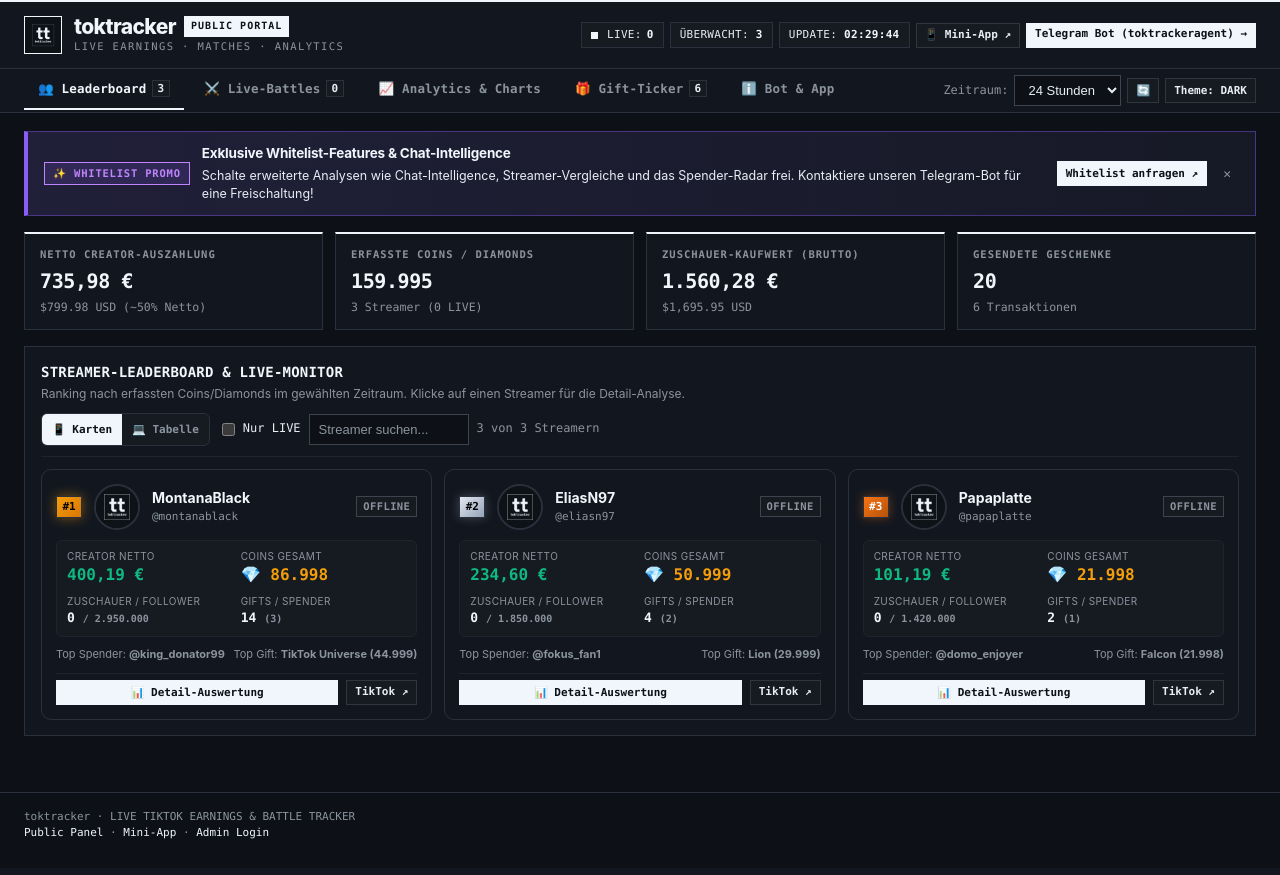
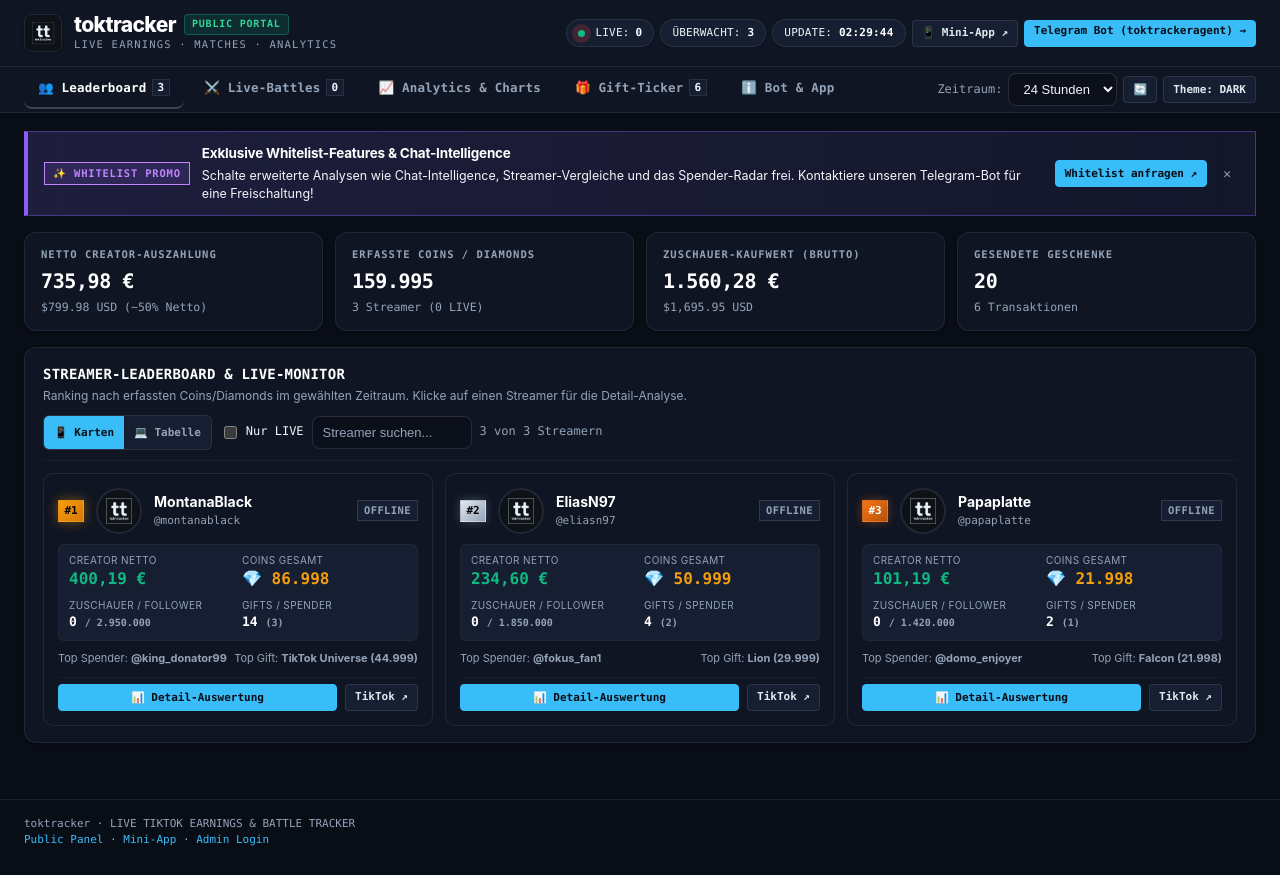
Before and after one commit to protocatzk/toktracker, a FastAPI app: page / in a window 1280 px wide. Before the commit the page ends 839 px from the top, so only its background shows below. Run offline with FastAPI, Linux system fonts and the light colour scheme; data comes from the database, SQL or seed files in the repository; data that the repository does not hold is empty; some libraries are stand-ins or nearby versions.

Commit message:
fix(theme&routes): Fix /donor-radar route alias, integrate chat-intelligence & modernize themes
- Added /radar route alias in app.py to prevent 404s and redirect/serve donor radar
- Corrected links in App.vue navigation to canonical /donor-radar
- Prominently integrated Chat-Intelligence and Mini-App shortcuts across App.vue and PublicApp.vue
- Added direct quick action buttons for Chat-Intelligence and Spender-Radar in miniapp.html
- Modernized theme design system across style.css and miniapp.css (radii, soft shadows, futuristic dark palette, glowing accents)
- Verified all 23 backend component tests pass cleanly

```diff
--- a/app.py
+++ b/app.py
@@ -634,6 +634,7 @@
 
 
 @app.get("/donor-radar", response_class=HTMLResponse, include_in_schema=False)
+@app.get("/radar", response_class=HTMLResponse, include_in_schema=False)
 async def donor_radar_page(
     request: Request,
     toktracker_admin_session: Optional[str] = Cookie(default=None),
--- a/frontend/src/PublicApp.vue
+++ b/frontend/src/PublicApp.vue
@@ -17,6 +17,7 @@
         </a>
 
         <div class="header-actions" style="display:flex; gap:10px; align-items:center;">
+          <a href="/miniapp" target="_blank" class="btn-link sm secondary">📱 Mini-App ↗</a>
           <button type="button" class="sm secondary" @click="toggleTheme">
             Theme: {{ currentTheme.toUpperCase() }}
           </button>
--- a/static/style.css
+++ b/static/style.css
@@ -1,101 +1,128 @@
 :root,
 [data-theme="dark"] {
-    --bg-body: #0d1117;
-    --bg-surface: #12171f;
-    --bg-subtle: #161b22;
-    --bg-row-even: #0f141b;
-    --bg-row-hover: #1c222b;
-    --bg-input: #0d1117;
-    --border-color: #2a313c;
-    --border-strong: #f0f6fc;
-    --border-subtle: #1e242d;
-    --border-input: #3d444d;
-    --border-focus: #f0f6fc;
-    --text-main: #e6edf3;
-    --text-strong: #f0f6fc;
-    --text-muted: #8b949e;
-    --link-color: #f0f6fc;
-
-    --btn-bg: #161b22;
-    --btn-bg-hover: #21262d;
-    --btn-border: #30363d;
-    --btn-text: #e6edf3;
-
-    --btn-primary-bg: #f0f6fc;
-    --btn-primary-bg-hover: #ffffff;
-    --btn-primary-border: #f0f6fc;
-    --btn-primary-text: #0d1117;
-
-    --btn-danger-bg: rgba(248, 81, 73, 0.12);
-    --btn-danger-bg-hover: rgba(248, 81, 73, 0.24);
-    --btn-danger-border: rgba(248, 81, 73, 0.45);
-    --btn-danger-text: #ff7b72;
-
-    --tag-live-bg: #f0f6fc;
-    --tag-live-border: #f0f6fc;
-    --tag-live-text: #0d1117;
-
-    --tag-poll-bg: rgba(240, 246, 252, 0.08);
-    --tag-poll-border: #8b949e;
-    --tag-poll-text: #f0f6fc;
-
-    --tag-danger-bg: rgba(248, 81, 73, 0.18);
-    --tag-danger-border: #f85149;
-    --tag-danger-text: #ff7b72;
+    --bg-body: #090d16;
+    --bg-surface: #0f1523;
+    --bg-subtle: #161e31;
+    --bg-card: #0f1523;
+    --bg-card-hover: #172033;
+    --bg-row-even: #0c111c;
+    --bg-row-hover: #1b2438;
+    --bg-input: #0b0f1a;
+    --border-color: rgba(255, 255, 255, 0.08);
+    --border-strong: rgba(255, 255, 255, 0.2);
+    --border-subtle: rgba(255, 255, 255, 0.04);
+    --border-input: rgba(255, 255, 255, 0.12);
+    --border-focus: #38bdf8;
+    --text-main: #f1f5f9;
+    --text-strong: #ffffff;
+    --text-muted: #94a3b8;
+    --link-color: #38bdf8;
+
+    --btn-bg: #161e31;
+    --btn-bg-hover: #1f2b45;
+    --btn-border: rgba(255, 255, 255, 0.1);
+    --btn-text: #e2e8f0;
+
+    --btn-primary-bg: #38bdf8;
+    --btn-primary-bg-hover: #7dd3fc;
+    --btn-primary-border: #38bdf8;
+    --btn-primary-text: #090d16;
+
+    --btn-danger-bg: rgba(239, 68, 68, 0.12);
+    --btn-danger-bg-hover: rgba(239, 68, 68, 0.22);
+    --btn-danger-border: rgba(239, 68, 68, 0.35);
+    --btn-danger-text: #f87171;
+
+    --tag-live-bg: rgba(16, 185, 129, 0.15);
+    --tag-live-border: rgba(16, 185, 129, 0.4);
+    --tag-live-text: #34d399;
+
+    --tag-poll-bg: rgba(56, 189, 248, 0.12);
+    --tag-poll-border: rgba(56, 189, 248, 0.35);
+    --tag-poll-text: #38bdf8;
+
+    --tag-danger-bg: rgba(239, 68, 68, 0.15);
+    --tag-danger-border: rgba(239, 68, 68, 0.4);
+    --tag-danger-text: #f87171;
+
+    --radius-xs: 4px;
+    --radius-sm: 8px;
+    --radius-md: 12px;
+    --radius-lg: 16px;
+    --radius-xl: 20px;
+    --radius-full: 9999px;
+
+    --shadow-sm: 0 1px 3px rgba(0, 0, 0, 0.3);
+    --shadow-md: 0 4px 14px -2px rgba(0, 0, 0, 0.45);
+    --shadow-lg: 0 12px 30px -4px rgba(0, 0, 0, 0.6);
+    --shadow-glow: 0 0 20px rgba(56, 189, 248, 0.25);
 
     color-scheme: dark;
 }
 
 [data-theme="light"] {
-    --bg-body: #f0f6fc;
+    --bg-body: #f8fafc;
     --bg-surface: #ffffff;
-    --bg-subtle: #e6edf3;
-    --bg-row-even: #f7f9fc;
-    --bg-row-hover: #eaeef2;
+    --bg-subtle: #f1f5f9;
+    --bg-card: #ffffff;
+    --bg-card-hover: #f1f5f9;
+    --bg-row-even: #f8fafc;
+    --bg-row-hover: #eef2f6;
     --bg-input: #ffffff;
-    --border-color: #c8d1da;
-    --border-strong: #0d1117;
-    --border-subtle: #dde4ec;
-    --border-input: #8b949e;
-    --border-focus: #0d1117;
-    --text-main: #1f2328;
-    --text-strong: #0d1117;
-    --text-muted: #57606a;
-    --link-color: #0d1117;
-
-    --btn-bg: #f0f6fc;
-    --btn-bg-hover: #e1e8f0;
-    --btn-border: #afb8c1;
-    --btn-text: #0d1117;
-
-    --btn-primary-bg: #0d1117;
-    --btn-primary-bg-hover: #24292f;
-    --btn-primary-border: #0d1117;
-    --btn-primary-text: #f0f6fc;
-
-    --btn-danger-bg: #fff5f5;
-    --btn-danger-bg-hover: #f8d7da;
-    --btn-danger-border: #f1aeb5;
-    --btn-danger-text: #a40e26;
-
-    --tag-live-bg: #0d1117;
-    --tag-live-border: #0d1117;
-    --tag-live-text: #f0f6fc;
-
-    --tag-poll-bg: #e6edf3;
-    --tag-poll-border: #57606a;
-    --tag-poll-text: #0d1117;
-
-    --tag-danger-bg: #ffebe9;
-    --tag-danger-border: #cf222e;
-    --tag-danger-text: #a40e26;
+    --border-color: #e2e8f0;
+    --border-strong: #0f172a;
+    --border-subtle: #edf2f7;
+    --border-input: #cbd5e1;
+    --border-focus: #0284c7;
+    --text-main: #0f172a;
+    --text-strong: #020617;
+    --text-muted: #64748b;
+    --link-color: #0284c7;
+
+    --btn-bg: #f1f5f9;
+    --btn-bg-hover: #e2e8f0;
+    --btn-border: #cbd5e1;
+    --btn-text: #0f172a;
+
+    --btn-primary-bg: #0284c7;
+    --btn-primary-bg-hover: #0369a1;
+    --btn-primary-border: #0284c7;
+    --btn-primary-text: #ffffff;
+
+    --btn-danger-bg: #fef2f2;
+    --btn-danger-bg-hover: #fee2e2;
+    --btn-danger-border: #fca5a5;
+    --btn-danger-text: #dc2626;
+
+    --tag-live-bg: #ecfdf5;
+    --tag-live-border: #a7f3d0;
+    --tag-live-text: #059669;
+
+    --tag-poll-bg: #f0f9ff;
+    --tag-poll-border: #bae6fd;
+    --tag-poll-text: #0284c7;
+
+    --tag-danger-bg: #fef2f2;
+    --tag-danger-border: #fca5a5;
+    --tag-danger-text: #dc2626;
+
+    --radius-xs: 4px;
+    --radius-sm: 8px;
+    --radius-md: 12px;
+    --radius-lg: 16px;
+    --radius-xl: 20px;
+    --radius-full: 9999px;
+
+    --shadow-sm: 0 1px 3px rgba(0, 0, 0, 0.06);
+    --shadow-md: 0 4px 14px -2px rgba(0, 0, 0, 0.08);
+    --shadow-lg: 0 12px 30px -4px rgba(0, 0, 0, 0.12);
+    --shadow-glow: 0 0 20px rgba(2, 132, 199, 0.2);
 
     color-scheme: light;
 }
 
 * {
     box-sizing: border-box;
-    border-radius: 0;
 }
 
 body {
@@ -106,12 +133,12 @@
     padding: 0;
     font-size: 13.5px;
     line-height: 1.45;
-    border-top: 2px solid var(--border-strong);
 }
 
 a {
     color: var(--link-color);
     text-decoration: none;
+    transition: color 0.15s ease;
 }
 
 a:hover {
@@ -122,8 +149,9 @@
     font-family: "JetBrains Mono", Consolas, Monaco, monospace;
     background: var(--bg-subtle);
     border: 1px solid var(--border-color);
-    padding: 1px 5px;
+    padding: 2px 6px;
     font-size: 12px;
+    border-radius: var(--radius-xs);
 }
 
 /* ========================================================= */
@@ -132,12 +160,17 @@
 
 .app-header {
     background: var(--bg-surface);
+    backdrop-filter: blur(12px);
+    -webkit-backdrop-filter: blur(12px);
     border-bottom: 1px solid var(--border-color);
     padding: 14px 24px;
+    position: sticky;
+    top: 0;
+    z-index: 100;
 }
 
 .header-inner {
-    max-width: 1360px;
+    max-width: 1400px;
     margin: 0 auto;
     display: flex;
     justify-content: space-between;
@@ -161,10 +194,12 @@
     width: 38px;
     height: 38px;
     object-fit: cover;
-    border: 1px solid var(--border-strong);
-    background: #0d1117;
+    border: 1px solid var(--border-color);
+    border-radius: var(--radius-sm);
+    background: var(--bg-surface);
     display: block;
     flex-shrink: 0;
+    box-shadow: var(--shadow-sm);
 }
 
 .brand-text {
@@ -193,23 +228,25 @@
     font-family: "JetBrains Mono", Consolas, Monaco, monospace;
     font-size: 10px;
     font-weight: 700;
-    letter-spacing: 1px;
+    letter-spacing: 0.8px;
     text-transform: uppercase;
-    padding: 2px 6px;
-    border: 1px solid var(--border-strong);
+    padding: 2px 7px;
+    border: 1px solid var(--border-color);
+    border-radius: var(--radius-xs);
     color: var(--text-strong);
-    background: transparent;
+    background: rgba(255, 255, 255, 0.05);
 }
 
 .brand-mode-tag.public {
-    background: var(--text-strong);
-    color: var(--bg-body);
+    background: rgba(16, 185, 129, 0.15);
+    border-color: rgba(16, 185, 129, 0.35);
+    color: #34d399;
 }
 
 .brand-subtitle {
     font-family: "JetBrains Mono", Consolas, Monaco, monospace;
     font-size: 10.5px;
-    letter-spacing: 1.4px;
+    letter-spacing: 1.2px;
     text-transform: uppercase;
     color: var(--text-muted);
 }
@@ -224,14 +261,21 @@
 .pill {
     display: inline-flex;
     align-items: center;
-    gap: 5px;
-    padding: 4px 9px;
+    gap: 6px;
+    padding: 5px 11px;
     font-size: 11px;
     font-family: "JetBrains Mono", Consolas, Monaco, monospace;
-    letter-spacing: 0.3px;
+    letter-spacing: 0.2px;
     border: 1px solid var(--border-color);
+    border-radius: var(--radius-full);
     background: var(--bg-subtle);
     color: var(--text-main);
+    transition: all 0.2s cubic-bezier(0.4, 0, 0.2, 1);
+}
+
+.pill:hover {
+    border-color: var(--border-strong);
+    background: var(--bg-card-hover);
 }
 
 .pill strong {
@@ -243,8 +287,17 @@
     display: inline-block;
     width: 7px;
     height: 7px;
-    background: var(--text-strong);
+    border-radius: 50%;
+    background: #10b981;
+    box-shadow: 0 0 8px #10b981;
     margin-right: 4px;
+    animation: livePulse 2s infinite;
+}
+
+@keyframes livePulse {
+    0% { transform: scale(0.95); box-shadow: 0 0 0 0 rgba(16, 185, 129, 0.7); }
+    70% { transform: scale(1); box-shadow: 0 0 0 6px rgba(16, 185, 129, 0); }
+    100% { transform: scale(0.95); box-shadow: 0 0 0 0 rgba(16, 185, 129, 0); }
 }
 
 /* ========================================================= */
@@ -348,8 +401,16 @@
 .summary-box {
     background: var(--bg-surface);
     border: 1px solid var(--border-color);
-    border-top: 2px solid var(--border-strong);
-    padding: 13px 15px;
+    border-radius: var(--radius-md);
+    box-shadow: var(--shadow-sm);
+    padding: 14px 16px;
+    transition: transform 0.2s ease, box-shadow 0.2s ease, border-color 0.2s ease;
+}
+
+.summary-box:hover {
+    transform: translateY(-2px);
+    box-shadow: var(--shadow-md);
+    border-color: var(--border-strong);
 }
 
 .summary-box .label {
@@ -392,7 +453,9 @@
 .box {
     background: var(--bg-surface);
     border: 1px solid var(--border-color);
-    padding: 15px 16px;
+    border-radius: var(--radius-md);
+    box-shadow: var(--shadow-sm);
+    padding: 16px 18px;
     margin-bottom: 16px;
 }
 
@@ -430,6 +493,8 @@
     align-items: center;
     background: var(--bg-surface);
     border: 1px solid var(--border-color);
+    border-radius: var(--radius-md);
+    box-shadow: var(--shadow-sm);
     padding: 14px 16px;
     margin-bottom: 16px;
 }
@@ -445,7 +510,8 @@
     height: 110px;
     object-fit: cover;
     border: 1px solid var(--border-color);
-    background: #0d1117;
+    border-radius: var(--radius-sm);
+    background: var(--bg-subtle);
     display: block;
 }
 
@@ -486,12 +552,14 @@
 input[type="number"],
 input[type="password"],
 select {
-    padding: 6px 9px;
+    padding: 6px 10px;
     border: 1px solid var(--border-input);
+    border-radius: var(--radius-sm);
     background: var(--bg-input);
     color: var(--text-main);
     font-size: 13px;
-    height: 31px;
+    height: 33px;
+    transition: border-color 0.15s ease, box-shadow 0.15s ease;
 }
 
 input[type="text"]::placeholder,
@@ -506,12 +574,13 @@
 select:focus {
     outline: none;
     border-color: var(--border-focus);
+    box-shadow: 0 0 0 3px rgba(56, 189, 248, 0.15);
 }
 
 .checkbox-label {
     display: inline-flex;
     align-items: center;
-    gap: 5px;
+    gap: 6px;
     font-size: 12.5px;
     color: var(--text-main);
     cursor: pointer;
@@ -523,9 +592,10 @@
     display: inline-flex;
     align-items: center;
     justify-content: center;
-    padding: 5px 11px;
-    height: 31px;
+    padding: 6px 13px;
+    height: 33px;
     border: 1px solid var(--btn-border);
+    border-radius: var(--radius-sm);
     background: var(--btn-bg);
     color: var(--btn-text);
     font-size: 12px;
@@ -534,20 +604,24 @@
     cursor: pointer;
     text-decoration: none;
     white-space: nowrap;
+    transition: all 0.2s cubic-bezier(0.4, 0, 0.2, 1);
 }
 
 button:hover,
 .btn-link:hover {
     background: var(--btn-bg-hover);
     border-color: var(--border-strong);
+    transform: translateY(-1px);
+    box-shadow: var(--shadow-sm);
     text-decoration: none;
 }
 
 button.sm,
 .btn-link.sm {
-    height: 25px;
-    padding: 2px 8px;
+    height: 27px;
+    padding: 2px 9px;
     font-size: 11px;
+    border-radius: var(--radius-xs);
 }
 
 button.primary,
@@ -561,6 +635,7 @@
 button.primary:hover,
 .btn-link.primary:hover {
     background: var(--btn-primary-bg-hover);
+    box-shadow: var(--shadow-glow);
 }
 
 button.danger {
@@ -577,7 +652,7 @@
 .action-group {
     display: flex;
     flex-wrap: wrap;
-    gap: 4px;
+    gap: 6px;
 }
 
 /* ========================================================= */
--- a/templates/index.html
+++ b/templates/index.html
@@ -733,7 +733,7 @@
                     <div class="section-hint">
                         Personen mit der Rolle <strong>Admin</strong> können sich auch über den Telegram-Bot im Web-Admin-Panel (<code>/admin</code>) anmelden.<br/>
                         <span style="display:inline-block; margin-top:4px; color:#c084fc; font-weight:600;">🔒 Whitelist-Vorteil:</span>
-                        Freigeschaltete Nutzer (Rolle <em>Nutzer</em> oder <em>Admin</em>) erhalten exklusiven Zugriff auf geschützte Web-Module wie <strong>💬 Chat-Intelligence &amp; Wortwolken</strong> (<code>/chat-intelligence</code>) und <strong>🐋 Spender-Radar</strong> (<code>/radar</code>). Nicht freigeschaltete Besucher werden gesperrt.
+                        Freigeschaltete Nutzer (Rolle <em>Nutzer</em> oder <em>Admin</em>) erhalten exklusiven Zugriff auf geschützte Web-Module wie <strong>💬 Chat-Intelligence &amp; Wortwolken</strong> (<code>/chat-intelligence</code>) und <strong>🐋 Spender-Radar</strong> (<code>/donor-radar</code>). Nicht freigeschaltete Besucher werden gesperrt.
                     </div>
                 </div>
             </div>
```
Also changed, not shown: frontend/src/App.vue (+15 -4 lines), static/miniapp.css (+73 -62 lines), templates/miniapp.html (+8 -0 lines).
